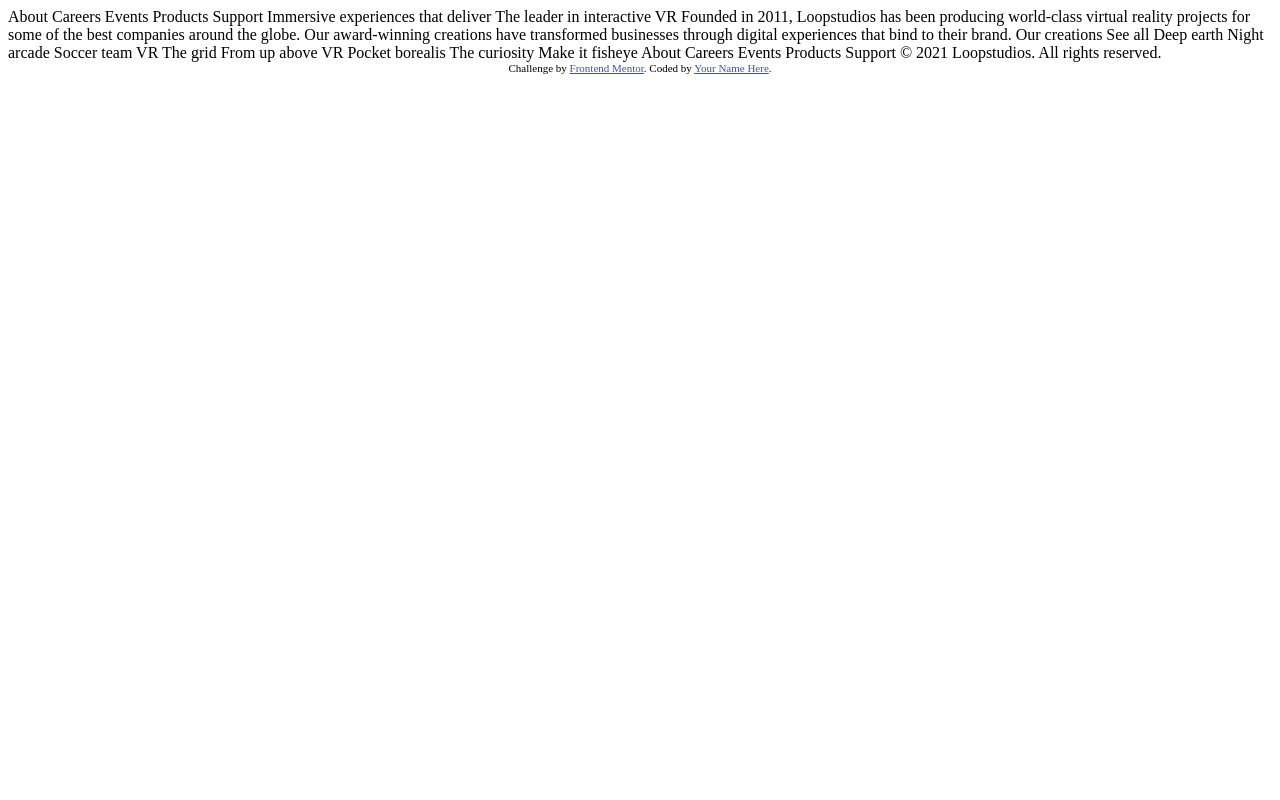
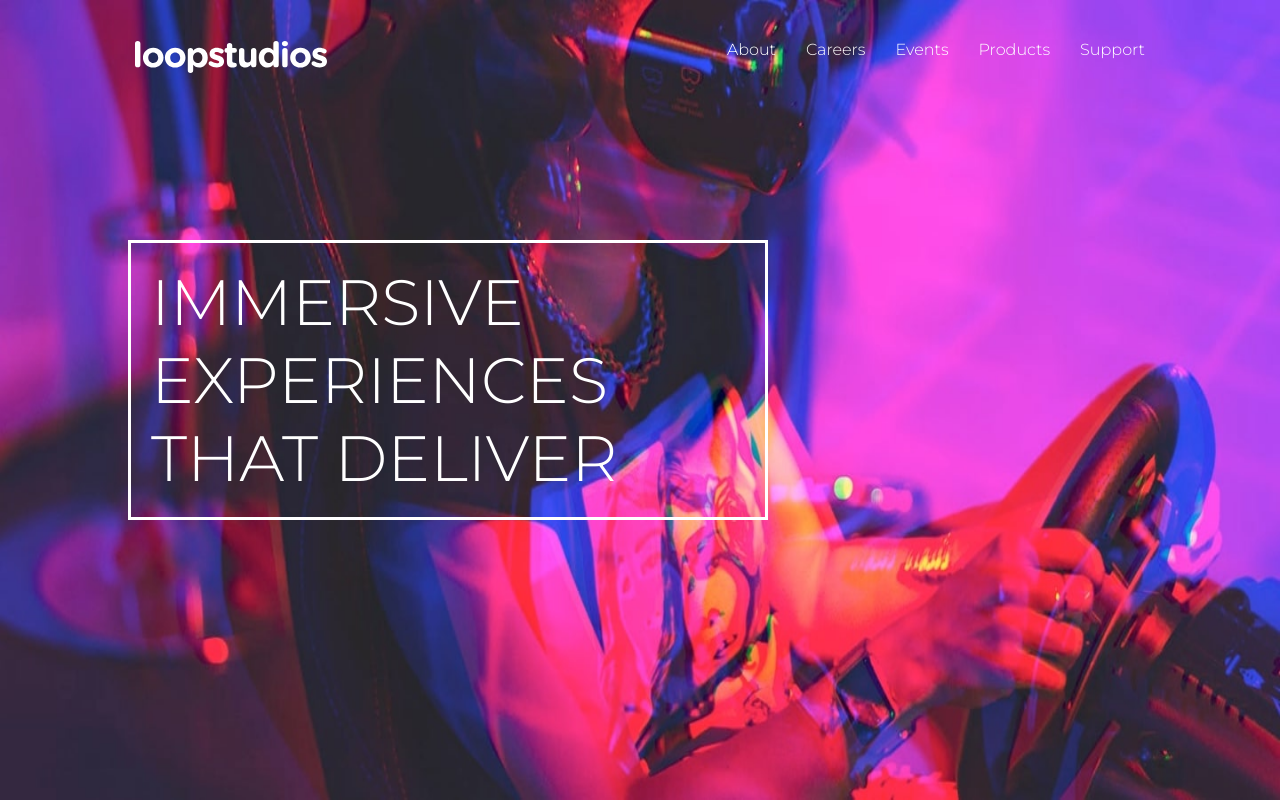
Before and after one commit to Dxdiag14/Front-end-Mentor, a plain HTML site: page index.html in a window 1280 px wide. Drawn offline with Linux system fonts and the light colour scheme.

Commit message:
Header and banner section added

```diff
--- a/css/styles.css
+++ b/css/styles.css
@@ -0,0 +1,91 @@
+* {
+  box-sizing: border-box;
+  margin: 0;
+  padding: 0;
+  scroll-behavior: smooth;
+}
+
+body {
+  font-family: 'Montserrat', sans-serif;
+}
+
+/***************************Banner Section*****************************************/
+.banner {
+  position: relative;
+  width: 100%;
+  min-height: 100vh;
+  display: flex;
+  background-size: cover;
+}
+
+.hero-image {
+  width: 100%;
+  min-height: 100vh;
+}
+
+.content {
+  position: absolute;
+  border-style: solid;
+  border-color: #fff;
+  width: 50%;
+  top: 30%;
+  left: 10%;
+}
+
+.content h1 {
+  padding: 20px;
+  text-transform: uppercase;
+  font-size: 4rem;
+  color: #fff;
+  font-weight: normal;
+}
+
+/***************************Header Section*****************************************/
+header {
+  z-index: 1000;
+  position: absolute;
+  width: 100%;
+  padding: 40px 135px;
+  display: flex;
+  justify-content: space-between;
+  align-items: center;
+}
+
+header .logo {
+  display: inline-block;
+}
+
+header .navigation {
+  position: relative;
+  display: flex;
+  ;
+}
+
+header .navigation li {
+  list-style: none;
+  margin-left: 30px;
+  position: relative;
+  padding-bottom: 15px;
+}
+
+header .navigation li a {
+  text-decoration: none;
+  color: #fff;
+}
+
+header .navigation li a::before {
+  content: '';
+  display: block;
+  height: 2px;
+  width: 0%;
+  background-color: #fff;
+  position: absolute;
+  bottom: 0;
+  left: 10px;
+  transition: all 200ms;
+}
+
+header .navigation li a:hover::before {
+  width: 60%;
+
+}
--- a/index.html
+++ b/index.html
@@ -1,5 +1,6 @@
 <!DOCTYPE html>
 <html lang="en">
+
 <head>
   <meta charset="UTF-8">
   <meta name="viewport" content="width=device-width, initial-scale=1.0"> <!-- displays site properly based on user's device -->
@@ -8,20 +9,65 @@
 
   <title>Frontend Mentor | Loopstudios landing page</title>
 
+  <!-- Stylesheet link-->
+  <link rel="stylesheet" href="css/styles.css">
+  <!--Font link-->
+  <link rel="preconnect" href="https://fonts.gstatic.com">
+  <link href="https://fonts.googleapis.com/css2?family=Montserrat:wght@300&display=swap" rel="stylesheet">
   <!-- Feel free to remove these styles or customise in your own stylesheet 👍 -->
   <style>
-    .attribution { font-size: 11px; text-align: center; }
-    .attribution a { color: hsl(228, 45%, 44%); }
+    .attribution {
+      font-size: 11px;
+      text-align: center;
+    }
+
+    .attribution a {
+      color: hsl(228, 45%, 44%);
+    }
   </style>
 </head>
+
 <body>
+  <!--header-->
+  <header>
+<img class="logo" src="images/logo.svg" alt="logo">
+<ul class="navigation">
+  <li><a href="#">About</a></li>
+  <li><a href="#">Careers</a></li>
+  <li><a href="#">Events</a></li>
+  <li><a href="#">Products</a></li>
+  <li><a href="#">Support</a></li>
+</ul>
+  </header>
+
+  <section class="banner" id="banner">
+    <img class="hero-image" src="images/desktop/image-hero.jpg" alt="banner">
+    <div class="content">
+      <h1>Immersive experiences that deliver</h1>
+    </div>
+  </section>
+  <!--/header-->
+
+  <!--main-->
+  <main>
+  </main>
+  <!--/main-->
+
+  <!--footer-->
+  <footer>
+  </footer>
+  <!--/footer-->
+
+
+
+  <!--
   About
   Careers
   Events
   Products
   Support
 
-  Immersive experiences that deliver
+
 
   The leader in interactive VR
 
@@ -51,9 +97,13 @@
 
   © 2021 Loopstudios. All rights reserved.
 
+
+
   <div class="attribution">
     Challenge by <a href="https://www.frontendmentor.io?ref=challenge" target="_blank">Frontend Mentor</a>.
     Coded by <a href="#">Your Name Here</a>.
   </div>
+  -->
 </body>
+
 </html>
```
